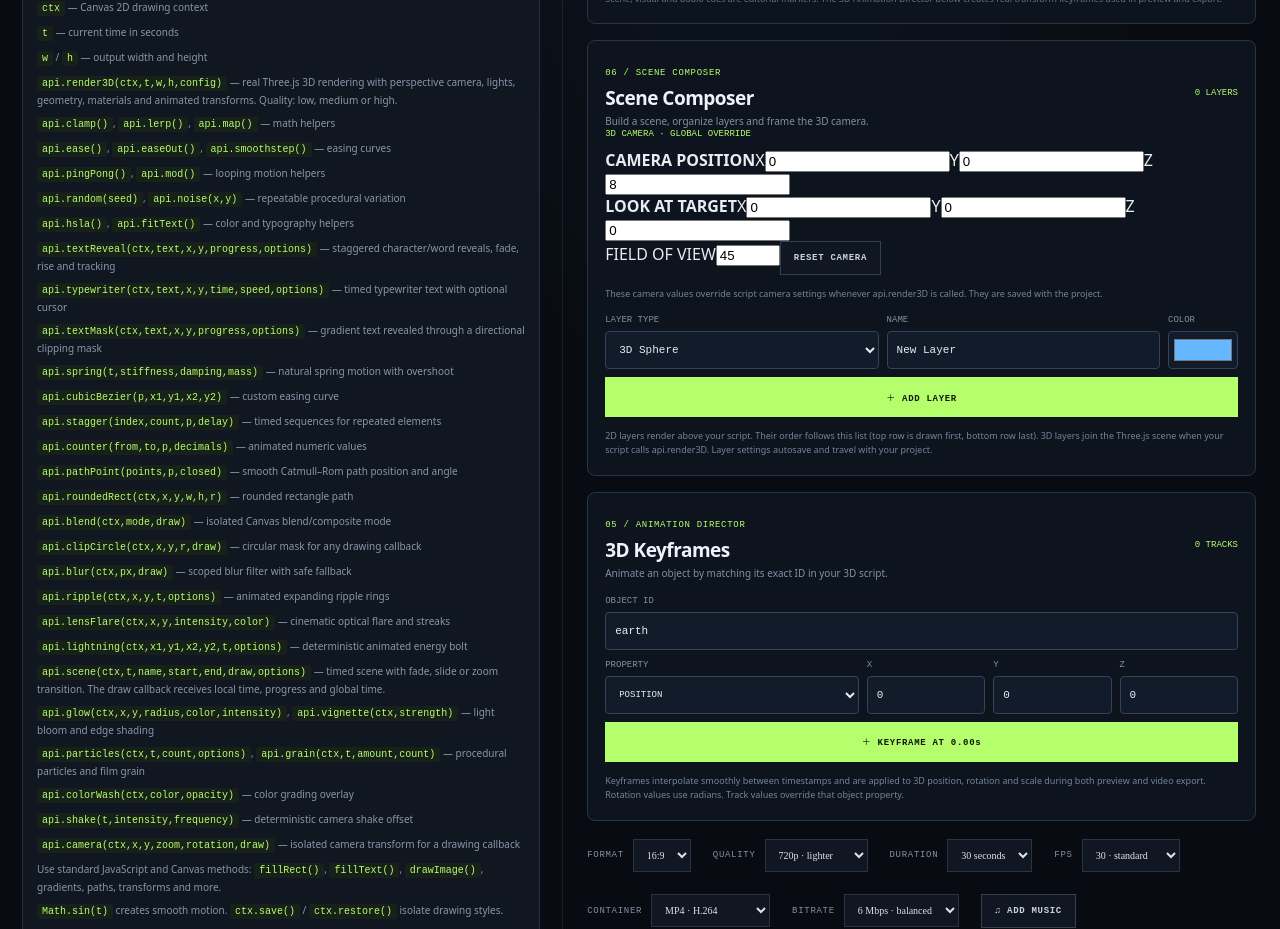
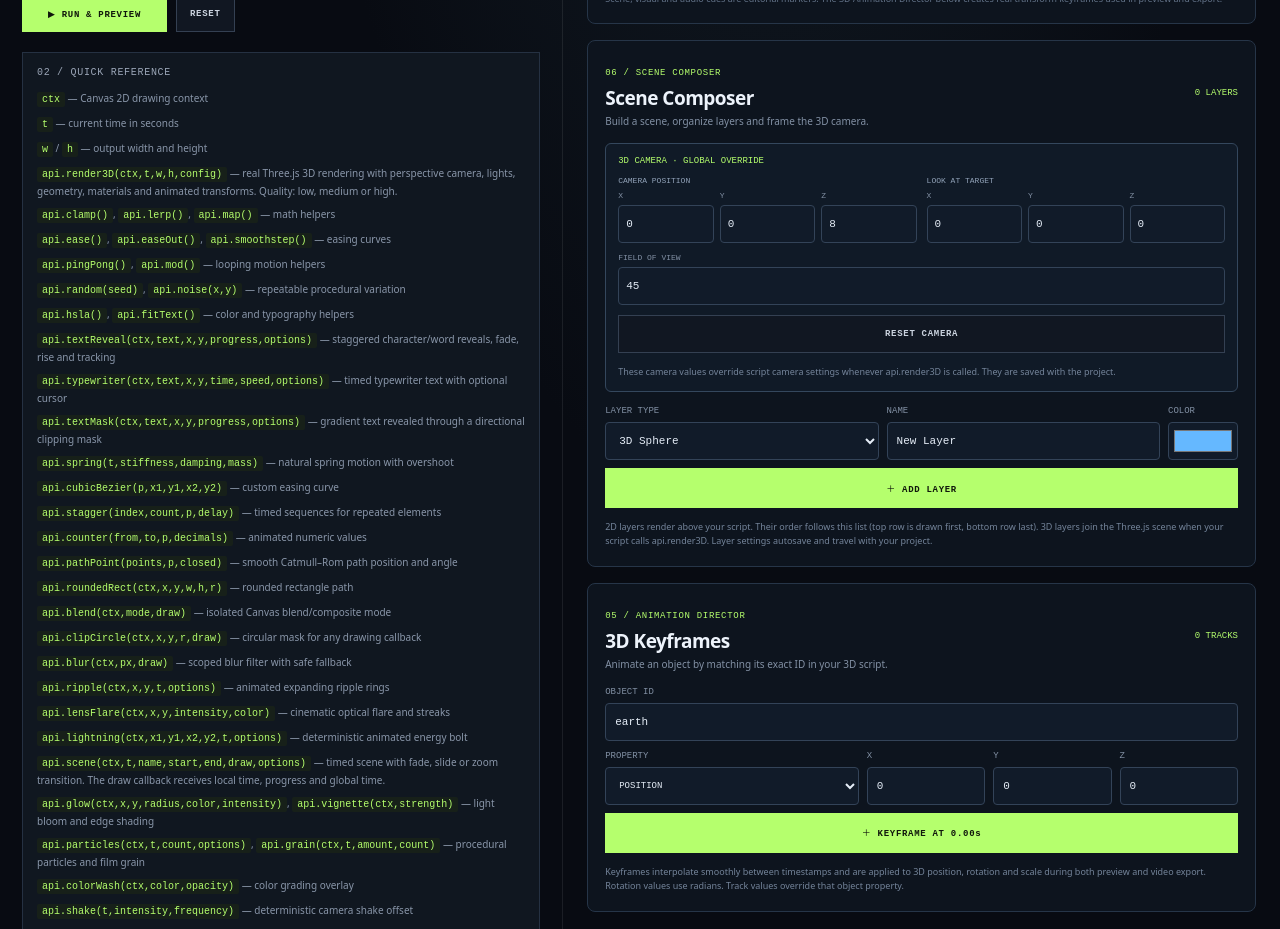
Before and after one commit to justaskaspire/CODECINEMA, a React (Vite) app: page / in a window 1280 px wide. Shown: the part 960-1889 px from the top of the page. Built offline with nearby package versions, Linux system fonts and the light colour scheme.

Commit message:
Style v0.26 scene composer controls

```diff
--- a/src/style.css
+++ b/src/style.css
@@ -169,3 +169,18 @@ footer{height:38px}
 .layer-property-grid label{display:flex;flex-direction:column;gap:5px;color:#8290a4;font:8px 'DM Mono',monospace}
 .layer-text-edit{margin-top:10px}
 @media(max-width:680px){.layer-panel{padding:12px}.layer-create{grid-template-columns:1fr 1fr 60px;gap:7px}.layer-create label:first-child,.layer-create label:nth-child(2){grid-column:span 1}.layer-create input,.layer-create select{min-height:42px;font-size:11px}.layer-create>.button{min-height:44px}.layer-property-grid{grid-template-columns:repeat(2,minmax(0,1fr))}.layer-select b{font-size:9px}.layer-select small{font-size:7px}}
+
+/* v0.26 — visual scene composer */
+.scene-camera-editor{margin-top:14px;padding:12px;border:1px solid #34475d;border-radius:6px;background:#101a27}
+.camera-control-grid{display:grid;grid-template-columns:1fr 1fr;gap:10px}
+.camera-axis-group{display:grid;grid-template-columns:1fr 1fr 1fr;gap:6px;min-width:0}
+.camera-axis-group>b{grid-column:1/-1;color:#91a2b8;font:8px 'DM Mono',monospace}
+.camera-axis-group label,.camera-fov{display:flex;flex-direction:column;gap:5px;color:#8290a4;font:8px 'DM Mono',monospace}
+.camera-axis-group input,.camera-fov input{width:100%;min-width:0;min-height:38px;padding:7px;background:#111b29;border:1px solid #334358;border-radius:4px;color:#e5edf7;font:11px 'DM Mono',monospace}
+.camera-fov{grid-column:1/-1}
+.camera-reset{grid-column:1/-1;min-height:38px}
+.layer-order,.layer-duplicate{width:30px;height:32px;flex:0 0 auto;border:1px solid #34465c;border-radius:4px;background:#142235;color:#c5d5e8;font-size:13px}
+.layer-order:disabled{opacity:.3}
+.layer-duplicate{color:#b5ff6d}
+.layer-keyframe-load{width:100%;margin-top:10px;min-height:38px}
+@media(max-width:680px){.camera-control-grid{grid-template-columns:1fr}.camera-axis-group input,.camera-fov input{min-height:42px;font-size:12px}.camera-reset{min-height:42px}.layer-row{gap:3px;padding:4px}.layer-order,.layer-duplicate,.layer-visibility,.layer-delete{width:29px;height:32px}}
```
